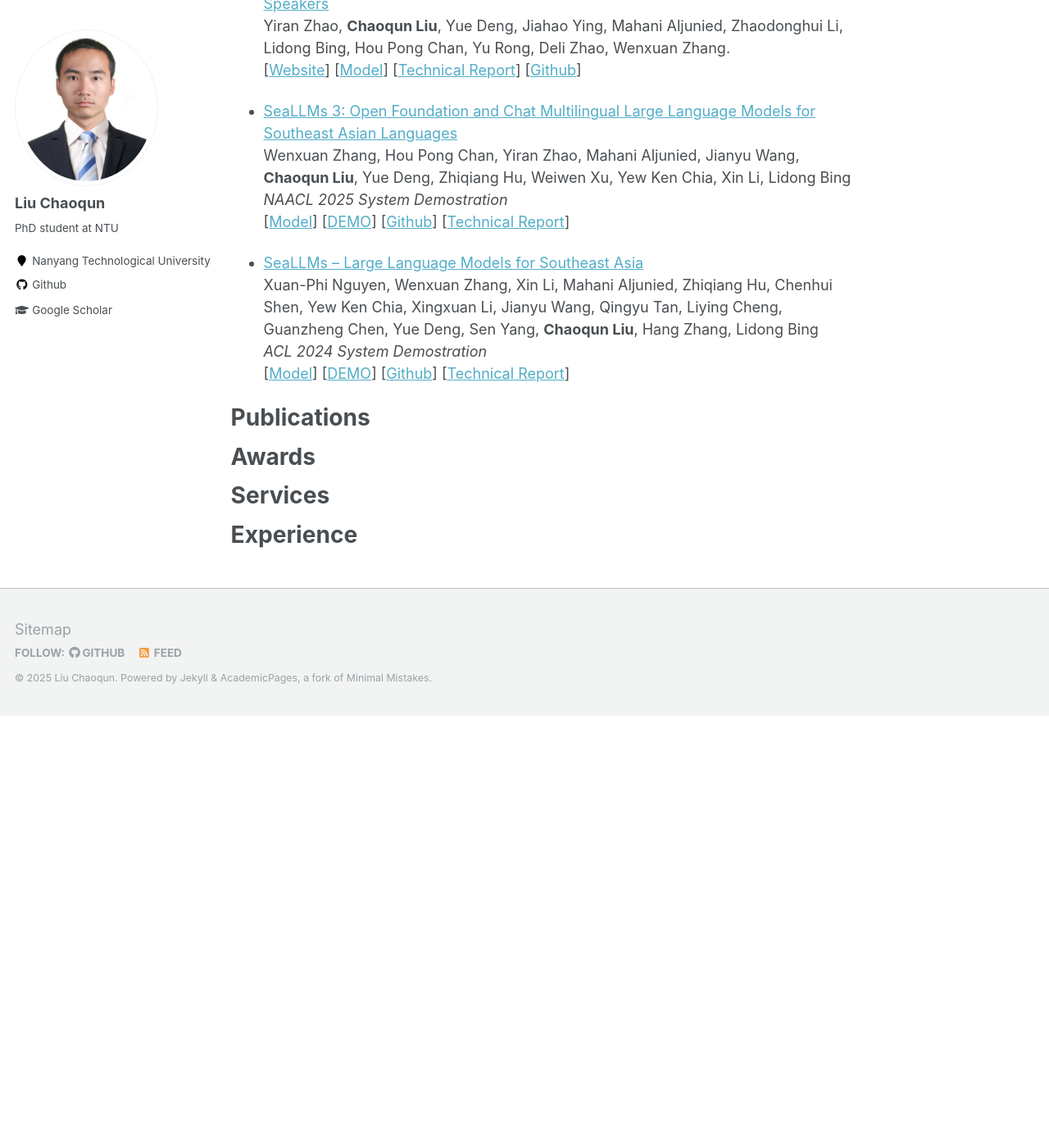
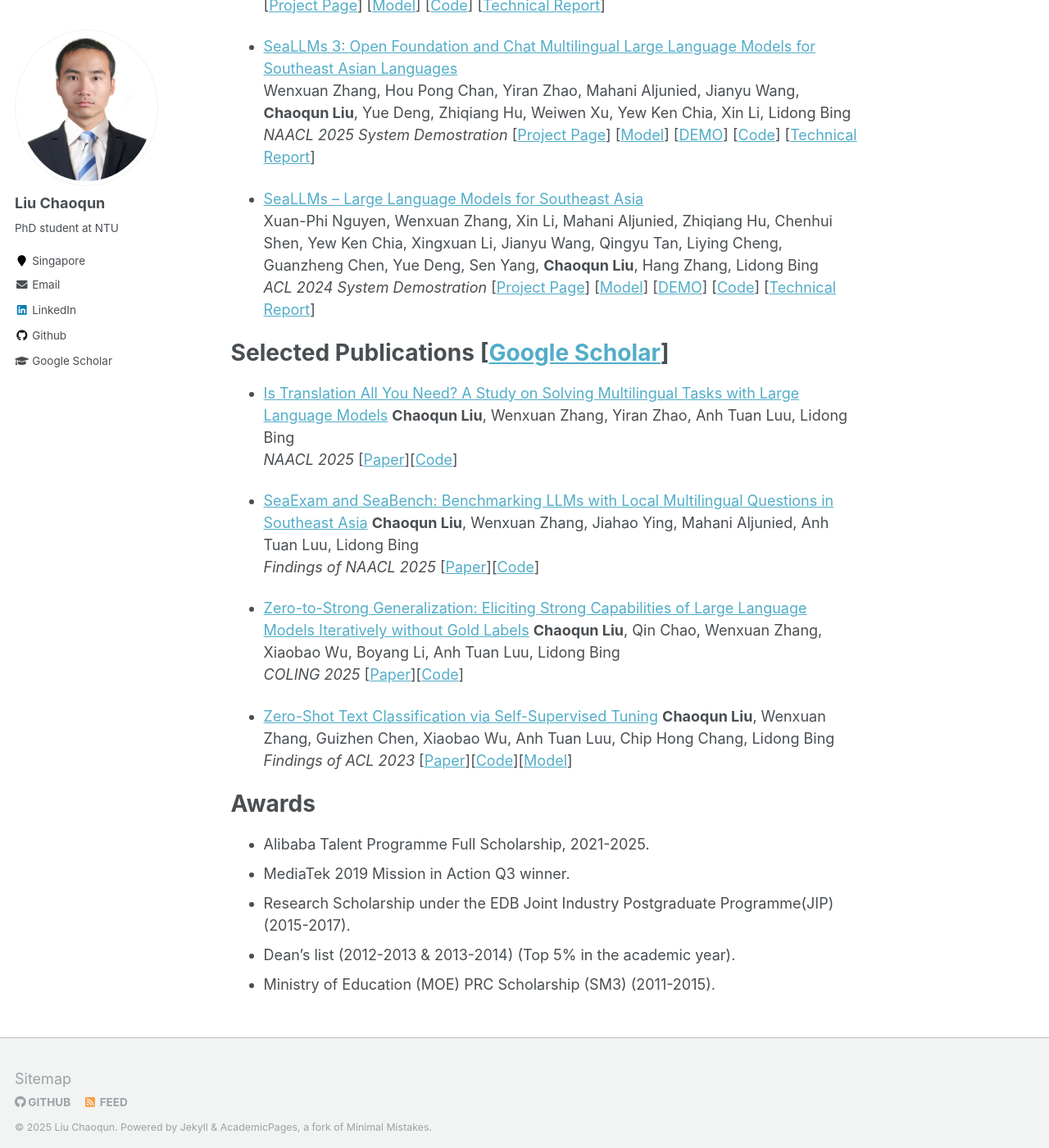
Before and after one commit to liuchaoqun/liuchaoqun.github.io, a Jekyll site: the page built from _pages/about.md, in a window 1280 px wide and 1400 px high, scrolled down 563 px. Shown: the whole window at 82% size. Built offline with Jekyll 4.4.1, drawn with Linux system fonts in a browser that asks for light colours; before the commit the page ends 1436 px from its top, so only the background shows below that; some of the changed text lies outside the part shown.

Commit message:
update page

```diff
--- a/_config.yml
+++ b/_config.yml
@@ -6,7 +6,7 @@
 # `jekyll serve`. If you change this file, please restart the server process.
 
 # Site Settings
-locale                   : "en-US"
+locale                   : "sg-SG"
 title                    : "Liu Chaoqun"
 title_separator          : "-"
 name                     : &name "Liu Chaoqun"
@@ -83,11 +83,11 @@ author:
   name             : "Liu Chaoqun"
   avatar           : "profile.png"
   bio              : "PhD student at NTU"
-  location         : "Nanyang Technological University"
+  location         : "Singapore"
   employer         :
   pubmed           : #"https://www.ncbi.nlm.nih.gov/pubmed/?term=john+snow"
   googlescholar    : "https://scholar.google.com/citations?user=oKL6xrcAAAAJ&hl=en"
-  email            :
+  email            : "chaoqun001@e.ntu.edu.sg"
   researchgate     :  # example: "https://www.researchgate.net/profile/yourprofile"
   uri              :
   bitbucket        :
@@ -102,7 +102,7 @@ author:
   instagram        :
   impactstory      : #"https://profiles.impactstory.org/u/xxxx-xxxx-xxxx-xxxx"
   lastfm           :
-  linkedin         :
+  linkedin         : "https://www.linkedin.com/in/chaoqun-liu/"
   orcid            : #"http://orcid.org/yourorcidurl"
   pinterest        :
   soundcloud       :
--- a/_pages/about.md
+++ b/_pages/about.md
@@ -8,33 +8,52 @@ redirect_from:
   - /about.html
 ---
 
-Hi! I am I am currently under a joint PhD programme between [Alibaba DAMO Academy](https://damo.alibaba.com/) and [Nanyang Technological University, Singapore](https://www.ntu.edu.sg/). Before that, I got my Master of Engineering degree and Bachelor of Engineering degree with First Class Honours at Nanyang Technological University, Singapore.
+Hi! I am I am currently under a joint PhD programme between [Alibaba DAMO Academy](https://damo.alibaba.com/) and [Nanyang Technological University, Singapore](https://www.ntu.edu.sg/), under the supervision of Prof. [Luu Anh Tuan](https://tuanluu.github.io/). During my PhD, I collaborated extensively with Dr. [Wenxuan Zhang](https://isakzhang.github.io/) and Dr. [Lidong Bing](https://lidongbing.github.io/). Before that, I got my Master of Engineering degree and Bachelor of Engineering degree with First Class Honours at Nanyang Technological University, Singapore.
 
-My research interests include Natural Language Processing and Deep Learning.
+My research interests include Low-resource Natural Language Processing and Large Language Models.
 
-# News
+<!-- # News
 * May-2023 - One paper accepted at ACL 2023.
-* Aug-2021 - Join NTU as a PhD candidate.
+* Aug-2021 - Join NTU as a PhD candidate. -->
 
-# Open-Sourced Projects
+# Open-Source Projects
 *  [Babel - Open Multilingual Large Language Models Serving Over 90% of Global Speakers](https://babel-llm.github.io/babel-llm/)
    Yiran Zhao, **Chaoqun Liu**, Yue Deng, Jiahao Ying, Mahani Aljunied, Zhaodonghui Li, Lidong Bing, Hou Pong Chan, Yu Rong, Deli Zhao, Wenxuan Zhang.
-   \[[Website](https://babel-llm.github.io/babel-llm/)\] \[[Model](https://huggingface.co/Tower-Babel)\] \[[Technical Report](https://arxiv.org/pdf/2503.00865)\] \[[Github](https://github.com/babel-llm/babel-llm)\]
+   \[[Project Page](https://babel-llm.github.io/babel-llm/)\] \[[Model](https://huggingface.co/Tower-Babel)\] \[[Code](https://github.com/babel-llm/babel-llm)\] \[[Technical Report](https://arxiv.org/pdf/2503.00865)\]
 
 *  [SeaLLMs 3: Open Foundation and Chat Multilingual Large Language Models for Southeast Asian Languages](https://arxiv.org/pdf/2407.19672)
    Wenxuan Zhang, Hou Pong Chan, Yiran Zhao, Mahani Aljunied, Jianyu Wang, **Chaoqun Liu**, Yue Deng, Zhiqiang Hu, Weiwen Xu, Yew Ken Chia, Xin Li, Lidong Bing
-   _NAACL 2025 System Demostration_
-   \[[Model](https://huggingface.co/collections/SeaLLMs/seallms-v3-668f3a52e1e6fbaad5752cdb)\] \[[DEMO](https://huggingface.co/spaces/SeaLLMs/SeaLLM-Chat)\] \[[Github](https://github.com/DAMO-NLP-SG/SeaLLMs)\] \[[Technical Report](https://arxiv.org/pdf/2407.19672)\]
+   _NAACL 2025 System Demostration_ \[[Project Page](https://damo-nlp-sg.github.io/DAMO-SeaLLMs)\] \[[Model](https://huggingface.co/collections/SeaLLMs/seallms-v3-668f3a52e1e6fbaad5752cdb)\] \[[DEMO](https://huggingface.co/spaces/SeaLLMs/SeaLLM-Chat)\] \[[Code](https://github.com/DAMO-NLP-SG/SeaLLMs)\] \[[Technical Report](https://arxiv.org/pdf/2407.19672)\]
 
-*  [SeaLLMs -- Large Language Models for Southeast Asia](https://arxiv.org/abs/2312.00738)
+*  [SeaLLMs -- Large Language Models for Southeast Asia](https://arxiv.org/pdf/2312.00738)
    Xuan-Phi Nguyen, Wenxuan Zhang, Xin Li, Mahani Aljunied, Zhiqiang Hu, Chenhui Shen, Yew Ken Chia, Xingxuan Li, Jianyu Wang, Qingyu Tan, Liying Cheng, Guanzheng Chen, Yue Deng, Sen Yang, **Chaoqun Liu**, Hang Zhang, Lidong Bing
-   _ACL 2024 System Demostration_
-   \[[Model](https://huggingface.co/collections/SeaLLMs/seallms-v3-668f3a52e1e6fbaad5752cdb)\] \[[DEMO](https://huggingface.co/spaces/SeaLLMs/SeaLLM-Chat)\] \[[Github](https://github.com/DAMO-NLP-SG/SeaLLMs)\] \[[Technical Report](https://arxiv.org/abs/2312.00738)\]
+   _ACL 2024 System Demostration_ \[[Project Page](https://damo-nlp-sg.github.io/DAMO-SeaLLMs)\] \[[Model](https://huggingface.co/collections/SeaLLMs/seallms-65be16f92e67686440ae29f3)\] \[[DEMO](https://huggingface.co/spaces/SeaLLMs/SeaLLM-Chat)\] \[[Code](https://github.com/DAMO-NLP-SG/SeaLLMs)\] \[[Technical Report](https://arxiv.org/abs/2312.00738)\]
 
-# Publications
+# Selected Publications \[[Google Scholar](https://scholar.google.com/citations?user=oKL6xrcAAAAJ&hl=en)\]
+* [Is Translation All You Need? A Study on Solving Multilingual Tasks with Large Language Models](https://arxiv.org/abs/2403.10258)
+  **Chaoqun Liu**, Wenxuan Zhang, Yiran Zhao, Anh Tuan Luu, Lidong Bing
+  _NAACL 2025_ \[[Paper](https://arxiv.org/abs/2403.10258)\]\[[Code](https://liuchaoqun.github.io/)\]
+
+* [SeaExam and SeaBench: Benchmarking LLMs with Local Multilingual Questions in Southeast Asia](https://arxiv.org/abs/2502.06298)
+  **Chaoqun Liu**, Wenxuan Zhang, Jiahao Ying, Mahani Aljunied, Anh Tuan Luu, Lidong Bing
+  _Findings of NAACL 2025_ \[[Paper](https://arxiv.org/abs/2502.06298)\]\[[Code](https://liuchaoqun.github.io/)\]
+
+* [Zero-to-Strong Generalization: Eliciting Strong Capabilities of Large Language Models Iteratively without Gold Labels](https://arxiv.org/abs/2409.12425)
+  **Chaoqun Liu**, Qin Chao, Wenxuan Zhang, Xiaobao Wu, Boyang Li, Anh Tuan Luu, Lidong Bing
+  _COLING 2025_ \[[Paper](https://arxiv.org/abs/2409.12425)\]\[[Code](https://liuchaoqun.github.io/)\]
+
+* [Zero-Shot Text Classification via Self-Supervised Tuning](https://arxiv.org/abs/2305.11442)
+  **Chaoqun Liu**, Wenxuan Zhang, Guizhen Chen, Xiaobao Wu, Anh Tuan Luu, Chip Hong Chang, Lidong Bing
+  _Findings of ACL 2023_ \[[Paper](https://arxiv.org/abs/2305.11442)\]\[[Code](https://github.com/DAMO-NLP-SG/SSTuning)]\[[Model](https://huggingface.co/collections/DAMO-NLP-SG/sstuning-67cfea1163ae74271045e172)]
 
 # Awards
+* Alibaba Talent Programme Full Scholarship, 2021-2025.
+* MediaTek 2019 Mission in Action Q3 winner.
+* Research Scholarship under the EDB Joint Industry Postgraduate Programme(JIP) (2015-2017).
+* Dean's list (2012-2013 & 2013-2014) (Top 5% in the academic year).
+* Ministry of Education (MOE) PRC Scholarship (SM3) (2011-2015).
 
-# Services
+<!-- # Services
+* Reviewer: ICLR’25, ACL’25 -->
 
-# Experience
+<!-- # Experience -->
```
